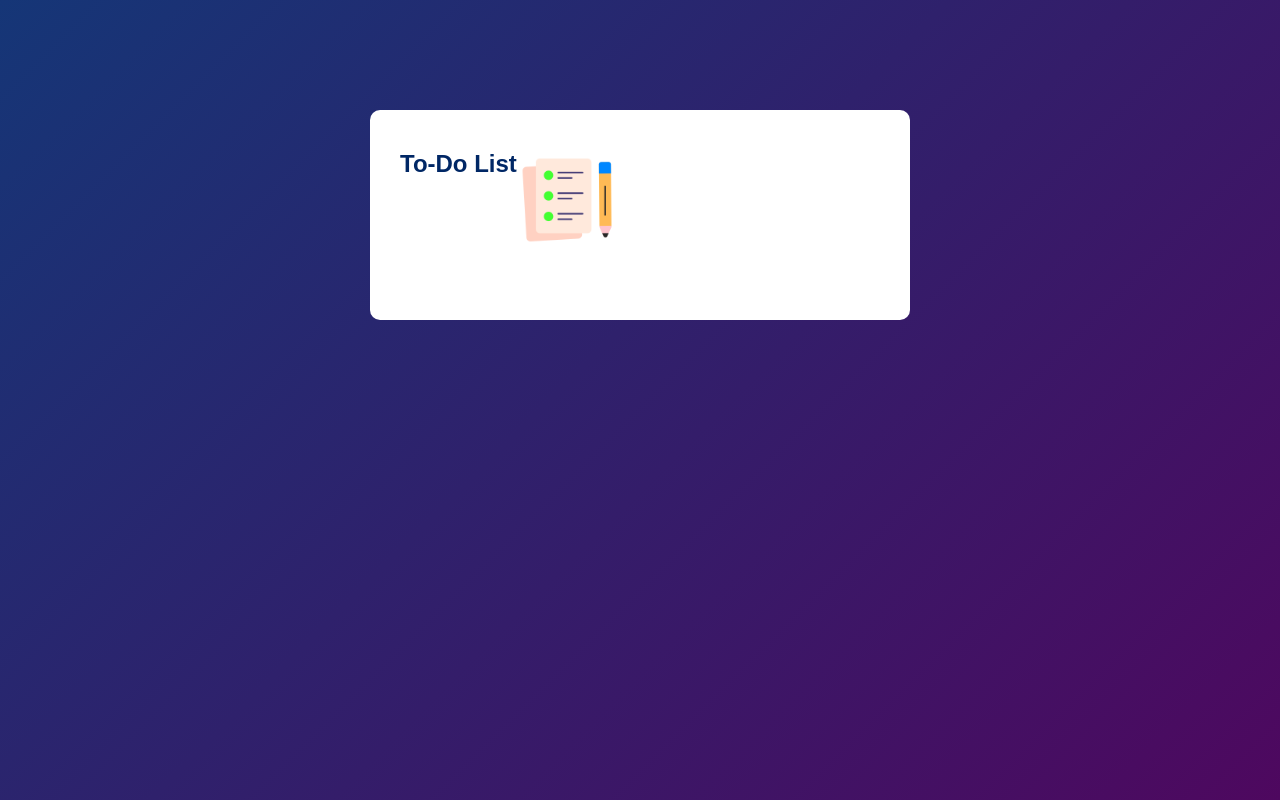
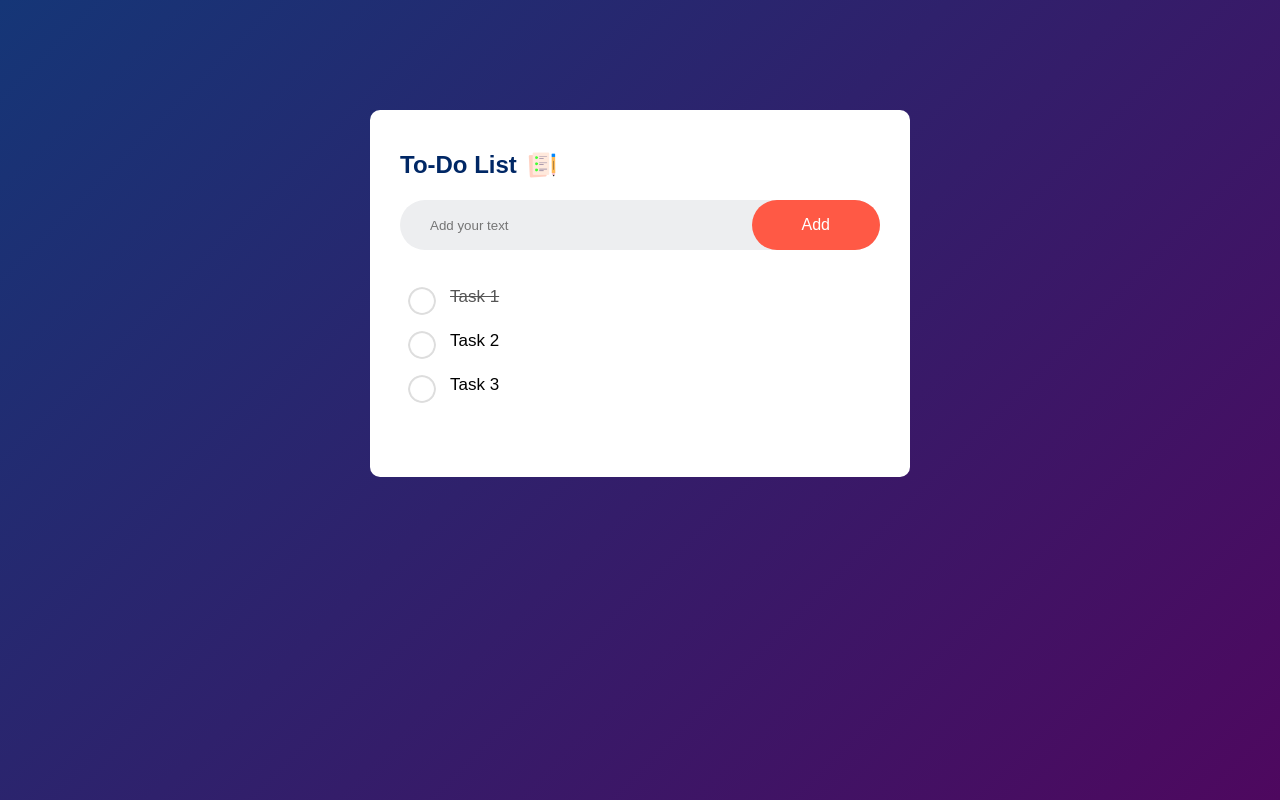
Before and after one commit to siddharth041/todolist, a plain HTML site: page index.html in a window 1280 px wide. Drawn offline with Linux system fonts and the light colour scheme.

Commit message:
third commit

```diff
--- a/index.html
+++ b/index.html
@@ -10,6 +10,15 @@
     <div class="container">
         <div class="todo-app">
             <h2>To-Do List <img src="images/icon.png" alt=""></h2>
+            <div class="row">
+                <input type="text" id="input-box" placeholder="Add your text">
+                <button>Add</button>
+            </div>
+            <ul id="list-container">
+                <li class="checked">Task 1</li>
+                <li>Task 2</li>
+                <li>Task 3</li>
+            </ul>
         </div>
     </div>
 </body>
--- a/style.css
+++ b/style.css
@@ -24,5 +24,67 @@
 .todo-app h2{
     color:#002765;
     display: flex;
+    align-items: center;
+    margin-bottom: 20px;
+}
 
+.todo-app h2 img{
+    width: 30px;
+    margin-left: 10px;
 }
+
+.row{
+    display: flex;
+    align-items: center;
+    justify-content: space-between;
+    background: #edeef0;
+    border-radius: 30px;
+    padding-left: 20px;
+    margin-bottom: 25px;
+}
+
+input{
+    flex: 1;
+    border: none;
+    outline: none;
+    background: transparent;
+    padding: 10px;
+}
+
+button{
+    border: none;
+    outline: none;
+    padding: 16px 50px;
+    background: #ff5945;
+    color: #fff;
+    font-size: 16px;
+    cursor: pointer;
+    border-radius: 40px;
+}
+
+ul li{
+    list-style: none;
+    font-size: 17px;
+    padding: 12px 8px 12px 50px;
+    user-select: none;
+    cursor: pointer;
+    position: relative;
+}
+
+ul li::before{
+    content: '';
+    position: absolute;
+    height: 28px;
+    width: 28px;
+    border-radius: 50%;
+    background-image: url(images/unchecked.png);
+    background-size: cover;
+    background-position: center;
+    top: 12px;
+    left: 8px;
+}
+
+ul li.checked{
+    color: #555;
+    text-decoration: line-through;
+}
```
